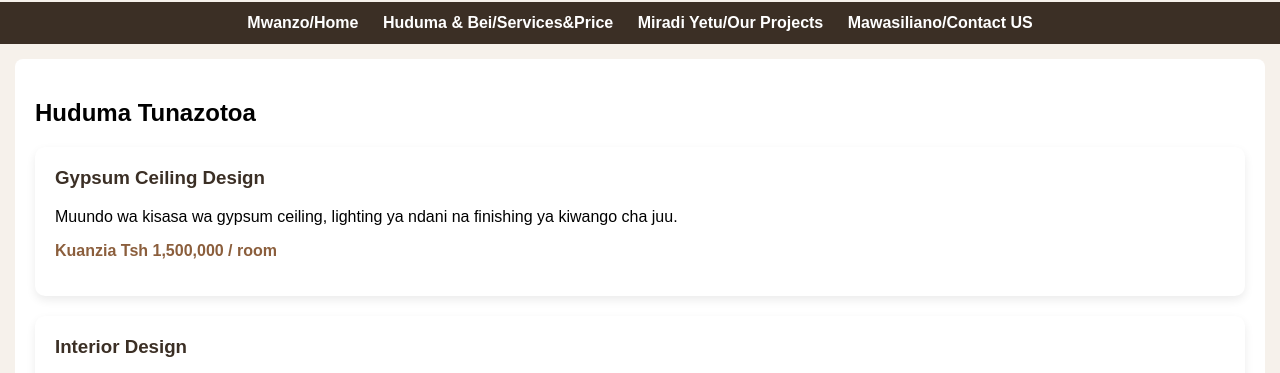
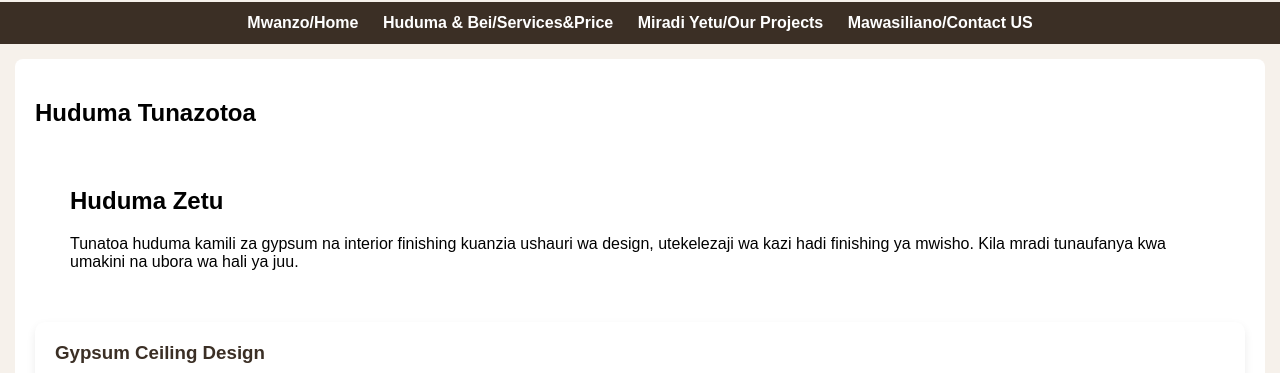
Before and after one commit to thebmservices/thebmservices, a plain HTML site: page services.html in a window 1280 px wide. Shown: the part 420-793 px from the top of the page. Drawn offline with Linux system fonts and the light colour scheme.

Commit message:
Enhance services.html with service introduction section
Added a new section introducing services offered and improved overall structure.

```diff
--- a/services.html
+++ b/services.html
@@ -30,7 +30,14 @@
 
 <section>
   <h2>Huduma Tunazotoa</h2>
-
+<section class="services-intro">
+  <h2>Huduma Zetu</h2>
+  <p>
+    Tunatoa huduma kamili za gypsum na interior finishing kuanzia
+    ushauri wa design, utekelezaji wa kazi hadi finishing ya mwisho.
+    Kila mradi tunaufanya kwa umakini na ubora wa hali ya juu.
+  </p>
+</section>
   <div class="service-box">
     <h3>Gypsum Ceiling Design</h3>
     <p>Muundo wa kisasa wa gypsum ceiling, lighting ya ndani na finishing ya kiwango cha juu.</p>
```
